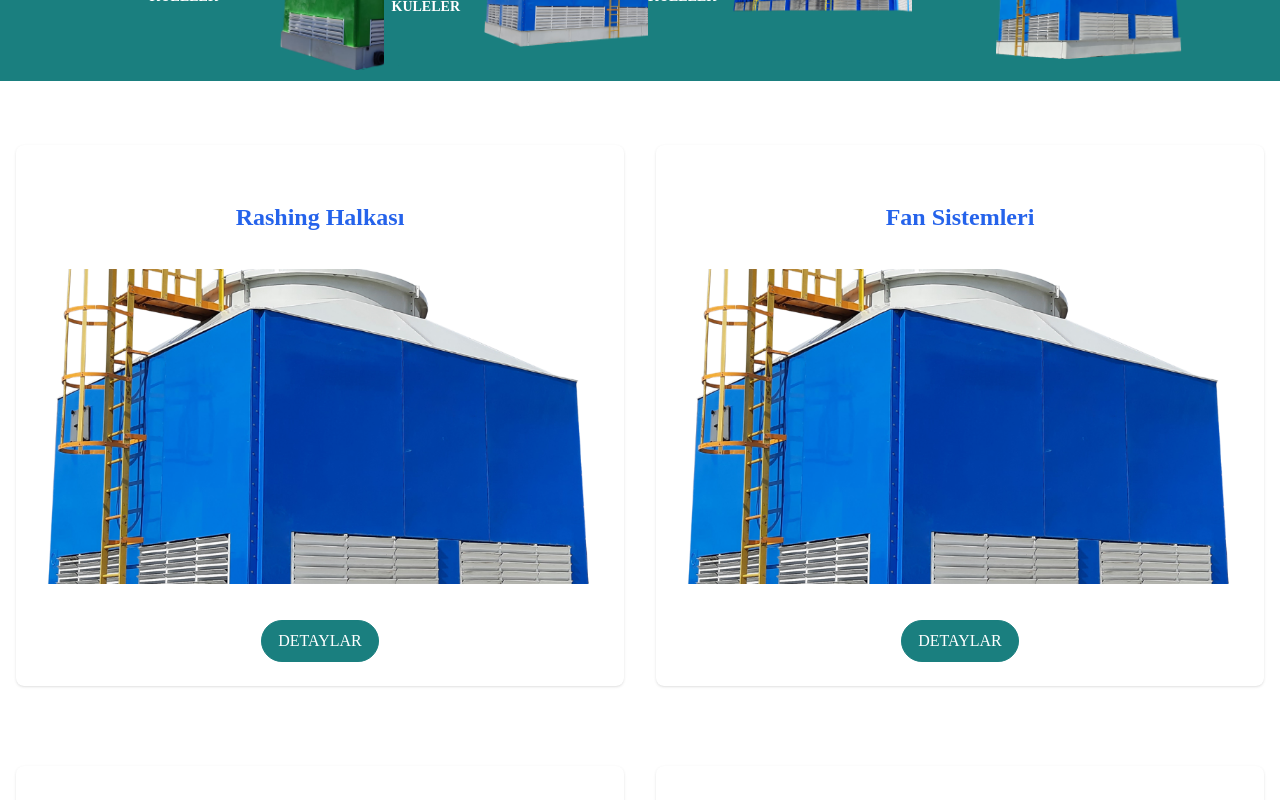
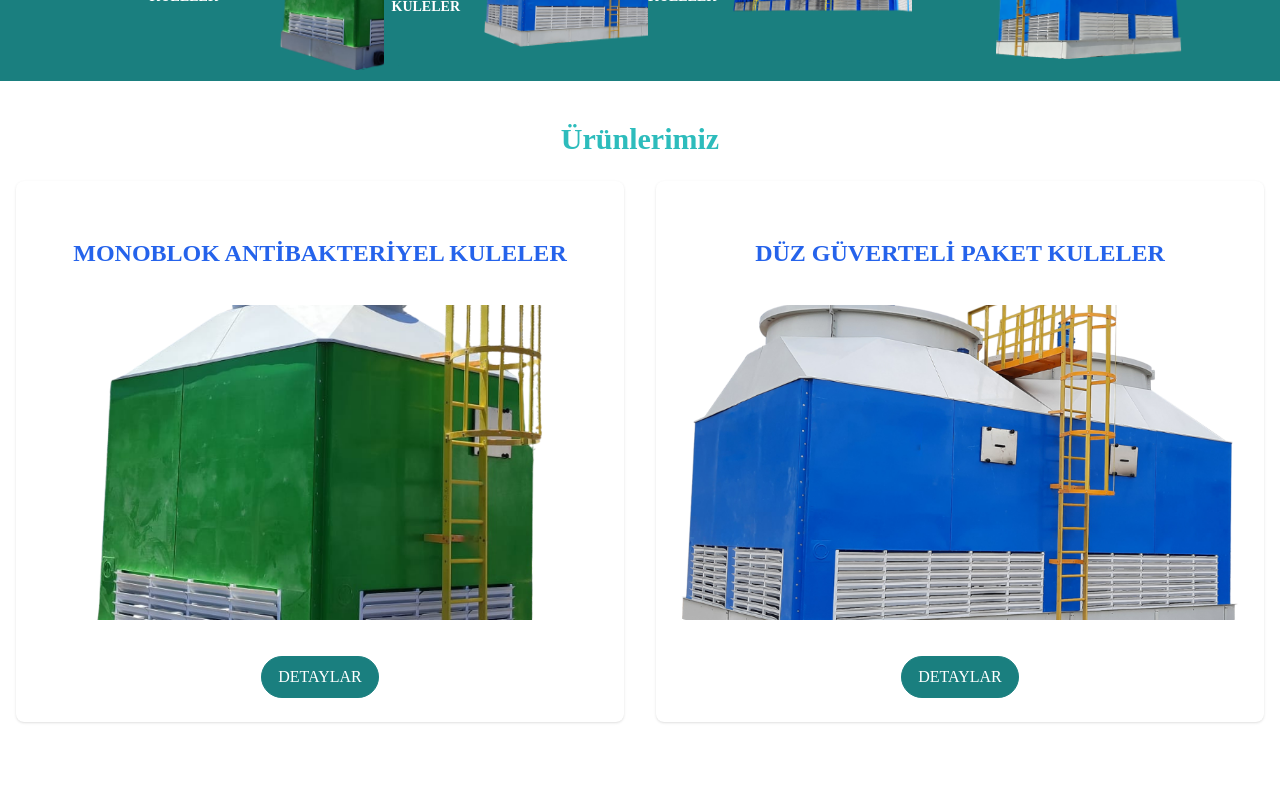
Before and after one commit to sambasoftwareuk/greenstep, a Next.js app: page / in a window 1280 px wide. Shown: the part 840-1640 px from the top of the page. Built offline with nearby package versions, Linux system fonts and the light colour scheme.

Commit message:
fix mainproduct page

```diff
--- a/app/_components/MainProductComponent.jsx.jsx
+++ b/app/_components/MainProductComponent.jsx.jsx
@@ -1,10 +1,12 @@
 import React from "react";
 import ProductCardWithImage from "../_molecules/productCardWithImage";
-const MainProductComponent = ({ products }) => {
+import { Header1 } from "../_atoms/Headers";
+const MainProductComponent = ({ bannerProducts}) => {
   return (
     <div className="w-full max-w-7xl mx-auto mt-6 p-4">
+      <Header1 className="text-center">Ürünlerimiz</Header1>
       <div className="grid grid-cols-1 xl:grid-cols-2 gap-8 items-center">
-        {products.map((product) => (
+        {bannerProducts.map((product) => (
           <ProductCardWithImage
             key={product.id}
             title={product.title}
--- a/app/page.jsx
+++ b/app/page.jsx
@@ -1,5 +1,4 @@
 import MainProductComponent from "./_components/MainProductComponent.jsx";
-import products from "./constants/bigCardProducts.json";
 import services from "./mocks/services.json";
 import sliderData from "./mocks/sliderData.json";
 import ProductBanner from "./_molecules/productBanner";
@@ -14,7 +13,7 @@ export default function Home() {
     <div className="flex flex-col items-center justify-center min-h-screen">
       <SliderComponent size={"lg"} sliderData={sliderData} orientation={"split-horizontal"} />
       <ProductBanner bannerProducts={bannerProducts}/>
-      <MainProductComponent products={products} />
+      <MainProductComponent bannerProducts={bannerProducts} />
       <CarouselSlider
         data={services}
         title="Hizmetlerimiz"
```
